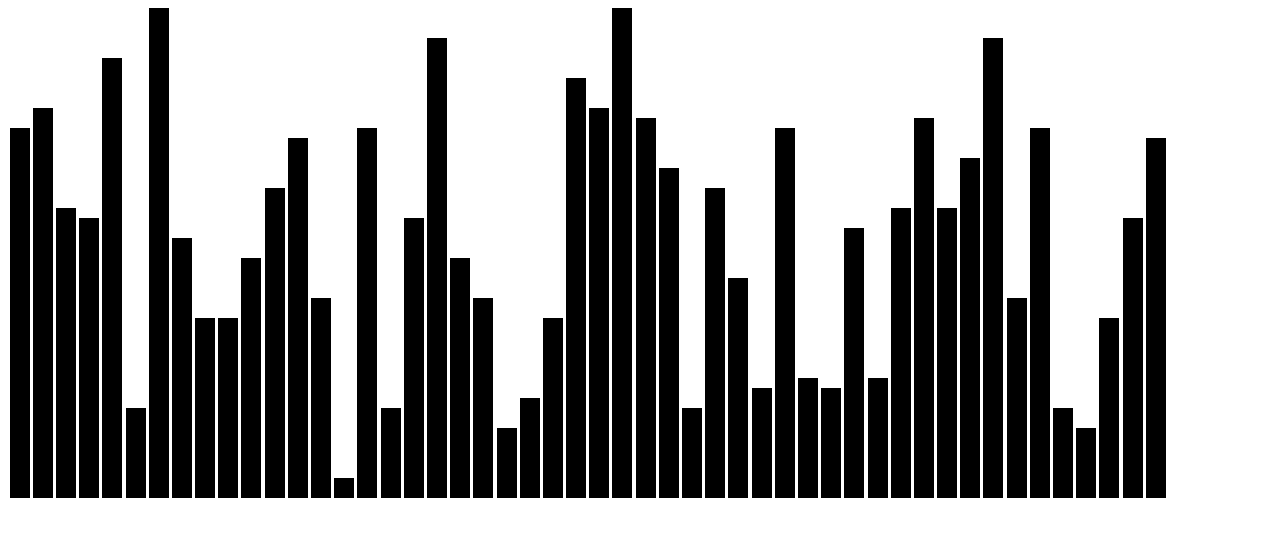
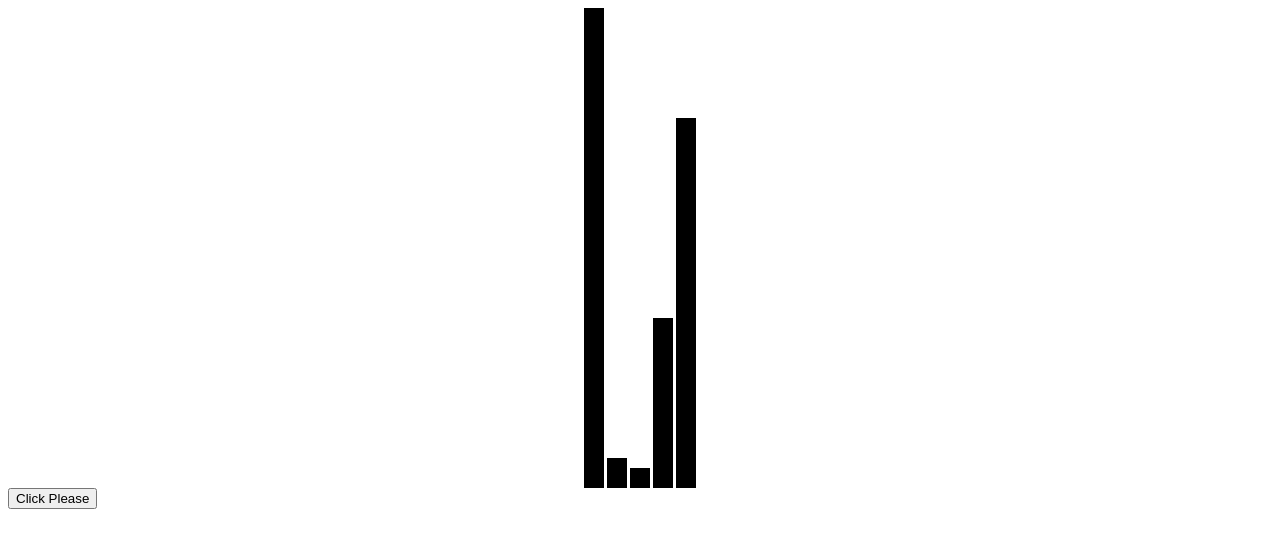
Before and after one commit to Thanatos095/Sortify, a React (Create React App) app: page / in a window 1280 px wide. Shown: the top 548 px of the page. Built offline with nearby package versions, Linux system fonts and the light colour scheme.

Commit message:
Made a basic layout for animations(swaps), and sorting

```diff
--- a/package.json
+++ b/package.json
@@ -10,6 +10,7 @@
     "@types/node": "^16.11.65",
     "@types/react": "^18.0.21",
     "@types/react-dom": "^18.0.6",
+    "animejs": "^3.2.1",
     "react": "^18.2.0",
     "react-dom": "^18.2.0",
     "react-scripts": "5.0.1",
@@ -40,5 +41,8 @@
       "last 1 firefox version",
       "last 1 safari version"
     ]
+  },
+  "devDependencies": {
+    "@types/animejs": "^3.1.5"
   }
 }
--- a/src/App.tsx
+++ b/src/App.tsx
@@ -1,10 +1,10 @@
 import React from 'react';
 import Visualizer from './Components/Visualizer/Visualizer';
-
+import BubbleSort from './Components/Sorts/BubbleSort';
 function App() {
   return (
     <div className="App">
-      <Visualizer/>
+      <BubbleSort/>
     </div>
   );
 }
--- /dev/null
+++ b/src/Components/Sorts/BubbleSort.tsx
@@ -0,0 +1,25 @@
+import React, { Component } from 'react'
+import Visualizer from '../Visualizer/Visualizer'
+export class BubbleSort extends Visualizer {
+    constructor(props : any){
+        super(props);
+        this._generator = this.sort();
+    }
+    *sort(){
+        for (let i = 0; i < this.data.length - 1; i++)
+        {
+            for (let j = 0; j < this.data.length - i - 1; j++)
+            {
+                if (this.gt(this.get(j), this.get(j + 1)))
+                {
+                    this.swap(j, j + 1);
+                }
+                yield;
+                this.clearStates();
+            }
+
+        }
+    }
+}
+
+export default BubbleSort
--- a/src/Components/Visualizer/Visualizer.tsx
+++ b/src/Components/Visualizer/Visualizer.tsx
@@ -1,24 +1,128 @@
-import React from 'react'
-import { Container, ContainerElements } from './Styles';
+import React , { Component }from 'react'
+import anime from 'animejs';
+import './styles.css'
 import { getRandomInt } from '../../Utility/Random/Random';
+import Animator from '../../Utility/Animator/Animator';
 const get_data = () => {
 
     const array : Array<number> = [];
-    for (let i = 0; i < 50; i++) {
+    for (let i = 0; i < 5; i++) {
         array.push(getRandomInt(1, 50));
     }
     return array;
 }
 
-function Visualizer() {
-  const data = get_data();
-  return (
-    <Container>
-        {
-            data.map((item) => <ContainerElements key = {item} style={{height : `${item}0px`}}></ContainerElements>)
+export class Visualizer extends Component {
+  numSwaps : number;
+  numAccesses : number;
+  numComparisons : number;
+  data : Array<number>;
+  states : Array<number>;
+  _generator : Generator<void>;
+  _references : Array<React.RefObject<HTMLDivElement>>
+  _animationQueue : Array<anime.AnimeInstance>
+  _animator : Animator;
+  constructor(props : any){
+      super(props);
+      this.numSwaps = 0;
+      this.numAccesses = 0;
+      this.numComparisons = 0;
+      this.data = get_data();
+      this.states = Array(this.data.length).fill(0);
+      this._references = Array.from({length:this.data.length}, u => React.createRef());
+      this._generator = this.sort();
+      this._animationQueue = [];
+      this._animator = new Animator(60, (animatorRef : Animator) => {
+        if(this._animationQueue.every(animation => animation.completed)){
+            const next = this._generator.next();
+            if(next.done){
+                animatorRef.stop();
+                anime({
+                    targets : '.container-item',
+                    backgroundColor : 'red',
+                    delay : anime.stagger(100)
+                });
+            }
         }
-    </Container>
-  )
+      });
+  }
+  get(index : number){
+      this.numAccesses++;
+    //   this._references[index].current?.classList.add("active-item");
+      this.states[index] = 1;
+      this._animationQueue.push(
+        anime({
+            targets : this._references[index].current,
+            backgroundColor : 'red',
+        })
+      );
+      this._references[index].current!.style.backgroundColor = 'red';
+      return this.data[index];
+  }
+  set(index : number, value : number){
+      this.numAccesses++;
+      this.states[index] = 1;
+      this._references[index].current!.style.backgroundColor = 'red';
+      this.data[index] = value;
+  }
+  swap(i : number, j : number){
+      this.numSwaps++;
+      this.numAccesses += 4; /* Two reads, Two writes */
+      const distance = this._references[j].current!.getBoundingClientRect().x -  this._references[i].current!.getBoundingClientRect().x;
+      this._animationQueue.push(
+        anime({
+            targets : this._references[i].current,
+            translateX : `+=${distance}px`,
+        }),
+        anime({
+            targets : this._references[j].current,
+            translateX : `-=${distance}px`,
+        })
+      );
+      [this.data[i], this.data[j]]=[this.data[j], this.data[i]];
+      [this._references[i], this._references[j]]=[this._references[j], this._references[i]];
+  }
+  gt(first : number, second : number){
+      this.numComparisons++;
+      return first > second;
+  }
+  lt(first : number, second : number){
+      this.numComparisons++;
+      return first < second;
+  }
+  eq(first : number, second : number){
+      this.numComparisons++;
+      return first === second;
+  }
+  gte(first : number, second : number){
+      this.numComparisons++;
+      return first >= second;
+  }
+  lte(first : number, second : number){
+      this.numComparisons++;
+      return first <= second;
+  }
+  clearStates(){
+    this.states.forEach((item, i) => this.states[i] = 0);
+    this._references.forEach((item, i) => item.current!.style.backgroundColor = 'black')
+  }
+  *sort() : Generator<void> {}
+  render() {
+    return (
+      <>
+        <div className='container'>
+            {
+            this.data.map((item, index) => {
+                switch(this.states[index]){
+                    case 1: return <div ref = { this._references[index] } key = {index} className='container-item active-item' style={{height : `${item}0px`}}></div>
+                    default : return <div ref = { this._references[index] } key = {index} className='container-item' style={{height : `${item}0px`}}></div>
+                }
+            })
+            }
+        </div>
+        <button onClick = {() => {this._animator.start()}}>Click Please</button>
+      </>
+    )
+  }
 }
-
 export default Visualizer;
--- a/src/Components/Visualizer/Styles.js
+++ b/src/Components/Visualizer/styles.css
@@ -1,16 +1,18 @@
-import styled from "styled-components";
-
-
-const Container = styled.div`
+.container{
     display : flex;
     align-items : flex-end;
     max-width : fit-content;
-`;
-const ContainerElements = styled.div`
+    margin-left: auto;
+    margin-right: auto;
+}
+.container-item{
     width : 20px;
     margin-right : 0.1em;
     margin-left : 0.1em;
     background-color : black;
-`;
-
-export {Container, ContainerElements};
+    color : white;
+    text-align: center;
+}
+.active-item{
+    background-color: red !important;
+}
--- /dev/null
+++ b/src/Utility/Animator/Animator.ts
@@ -0,0 +1,51 @@
+class Animator {
+    _requestID : number;
+    _fps : number;
+    _animate : Function | null;
+    _playing : Boolean;
+    constructor(fps = 60, animate : Function | null) {
+      this._requestID = 0;
+      this._fps = fps;
+      this._animate = animate;
+      this._playing = false;
+    }
+    setanimateFunction(animate : Function){
+      this._animate = animate;
+    }
+    setFPS(fps : number){
+      this._fps = fps;
+    }
+    isPlaying(){
+      return this._playing;
+    }
+    start() {
+      if(!this._playing)
+      {
+        this._playing = true;
+        let then = performance.now();
+        const interval = 1000 / this._fps;
+        const tolerance = 0.1;
+
+        const _animateLoop = (now : number) => {
+          this._requestID = requestAnimationFrame(_animateLoop);
+          const delta = now - then;
+
+          if (delta >= interval - tolerance) {
+            then = now - (delta % interval);
+            this._animate!(this);
+          }
+        };
+        this._requestID = requestAnimationFrame(_animateLoop);
+      }
+    }
+
+    stop() {
+      if(this._playing)
+      {
+        this._playing = false;
+        cancelAnimationFrame(this._requestID);
+      }
+    }
+
+  }
+  export default Animator;
```
Also changed, not shown: 1 other file (tests, documents, lock files or other folders).
